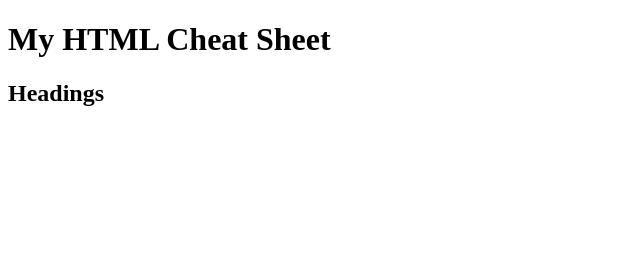
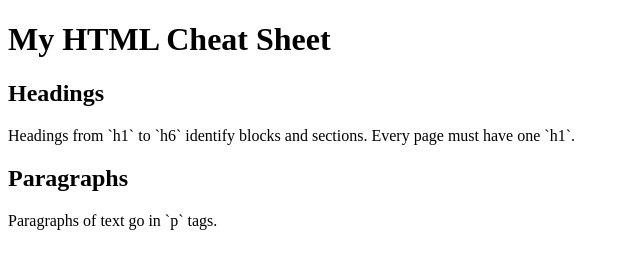
Before and after one commit to vatsan1993/aa-practice-for-week-07-semantic-html-, a website: page index.html in a window 1280 px wide. Shown: the whole page, without its empty margins (0-640 px from the left). Drawn offline with Linux system fonts and the light colour scheme.

Commit message:
phase 3 finished

```diff
--- a/index.html
+++ b/index.html
@@ -7,6 +7,15 @@
     <h1>My HTML Cheat Sheet</h1>
 
     <h2>Headings</h2>
+    <p>
+      Headings from `h1` to `h6` identify blocks and sections. Every page must have one `h1`.
+    </p>
+
+    <h2>Paragraphs</h2>
+    <p>
+      Paragraphs of text go in `p` tags.
+    </p>
+
 
   </body>
 </html>
```
